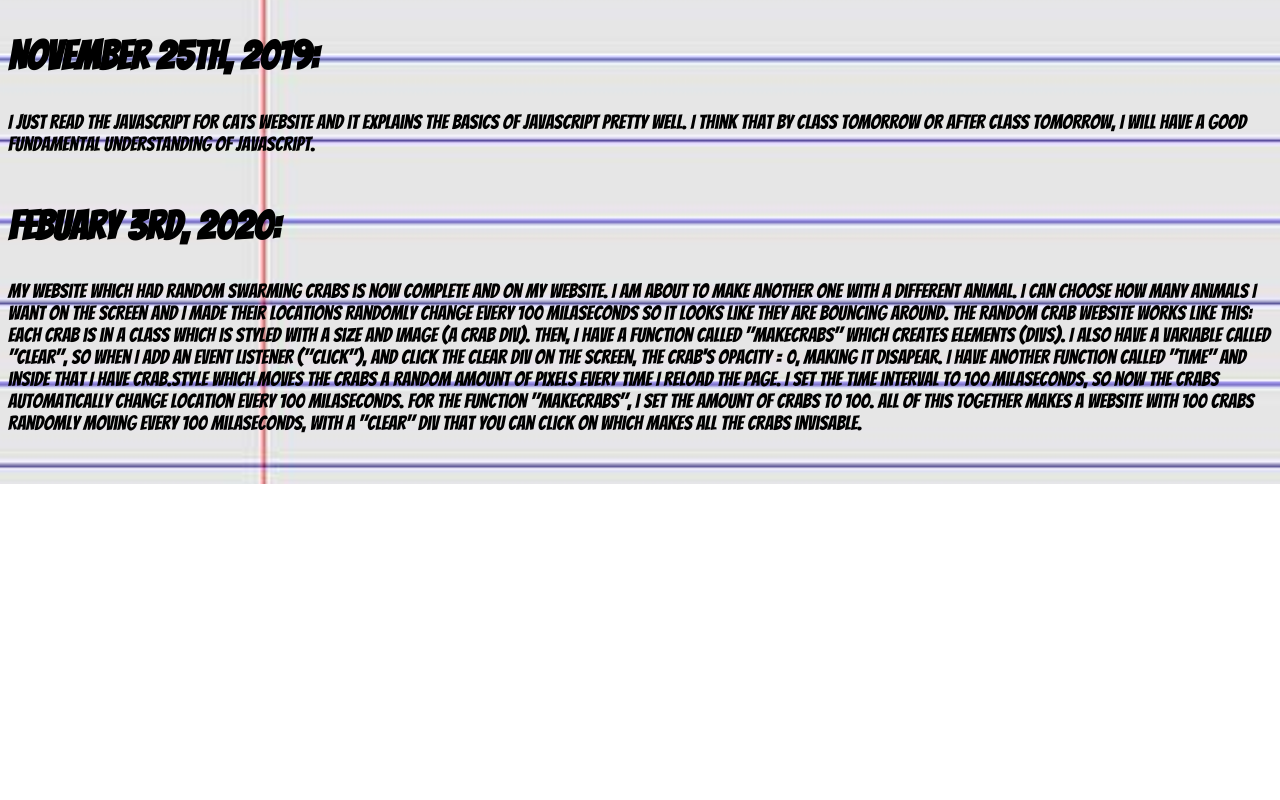
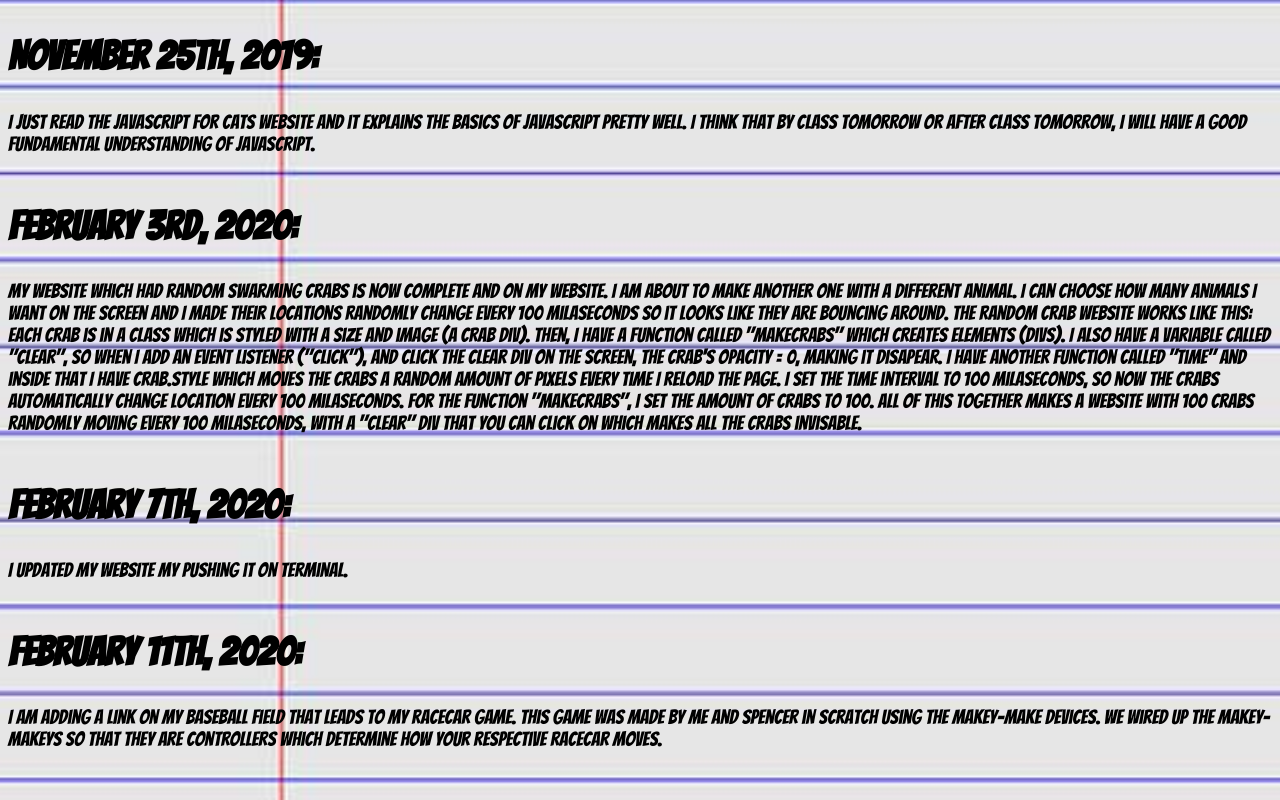
Before and after one commit to DBoss74/dboss74.github.io, a plain HTML site: page journal.html in a window 1280 px wide. Shown: the part 354-1154 px from the top of the page. Before the commit the page ends 838 px from the top, so only its background shows below. Drawn offline with Linux system fonts and the light colour scheme.

Commit message:
I added the link for my racecar game.

```diff
--- a/journal.html
+++ b/journal.html
@@ -59,9 +59,18 @@
         I just read the Javascript for Cats website and it explains the basics of Javascript pretty well. I think that by class tomorrow or after class tomorrow, I will have a good fundamental understanding of Javascript.
     </div>
     <div class="entry" id="entrey-3">
-    	<h2>Febuary 3rd, 2020:</h2>
+    	<h2>February 3rd, 2020:</h2>
     	My website which had random swarming crabs is now complete and on my website. I am about to make another one with a different animal. I can choose how many animals I want on the screen and I made their locations randomly change every 100 milaseconds so it looks like they are bouncing around. The random crab website works like this: Each crab is in a class which is styled with a size and image (a crab div). Then, I have a function called "makeCrabs" which creates elements (divs). I also have a variable called "clear", so when I add an event listener ("click"), and click the clear div on the screen, the crab's opacity = 0, making it disapear. I have another function called "time" and inside that I have crab.style which moves the crabs a random amount of pixels every time I reload the page. I set the time interval to 100 milaseconds, so now the crabs automatically change location every 100 milaseconds. For the function "makeCrabs", I set the amount of crabs to 100. All of this together makes a website with 100 crabs randomly moving every 100 milaseconds, with a "clear" div that you can click on which makes all the crabs invisable.
     </div>
+    <div class="entry" id="entry-4">
+    	<h2>February 7th, 2020:</h2>
+    	I updated my website my pushing it on terminal.
+    </div>
+    <div class="entry" id="entry-5">
+    	<h2>February 11th, 2020:</h2>
+    	I am adding a link on my baseball field that leads to my racecar game. This game was made by me and Spencer in scratch using the makey-make devices. We wired up the makey-makeys so that they are controllers which determine how your respective racecar moves.
+    </div>
+
 </body>
 
 </html>
```
Also changed, not shown: index.html (+12 -0 lines), valentines.html (added, +9 -0 lines).
